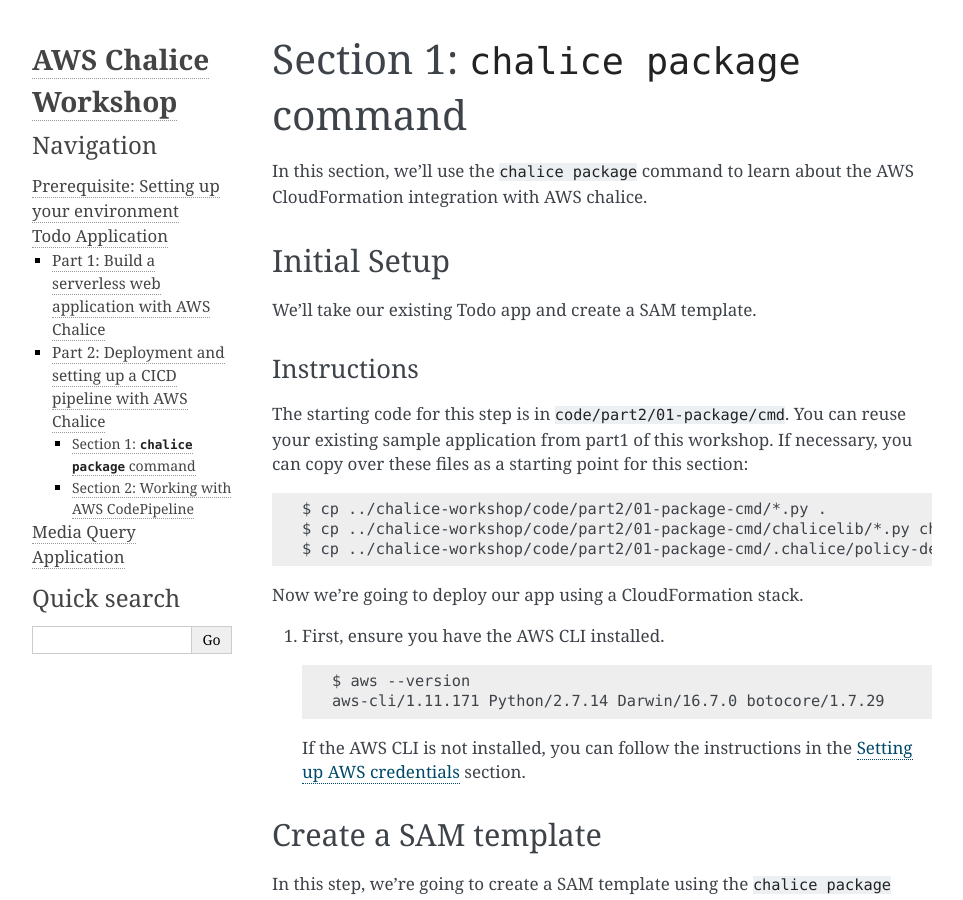
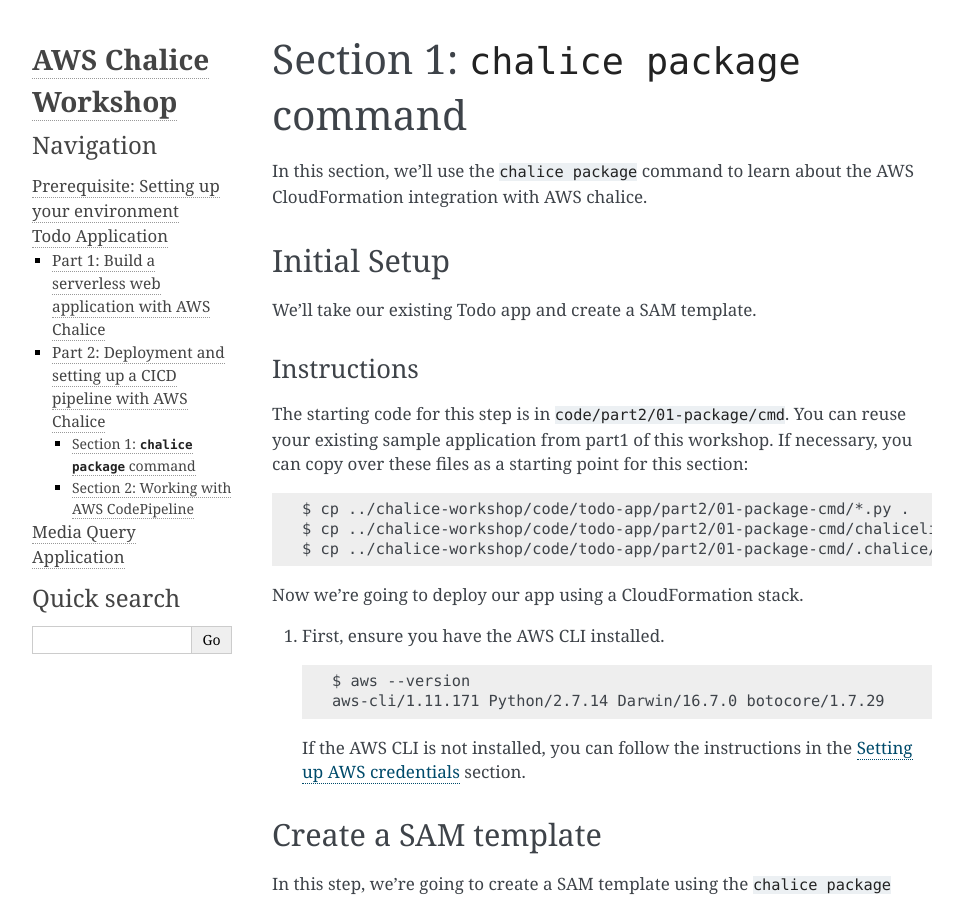
Before and after one commit to aws-samples/chalice-workshop, a Sphinx documentation site: the page built from docs/source/todo-app/part2/01-package-cmd.rst, in a window 1280 px wide and 900 px high. Shown: the whole window, without its empty margins (148-1111 px from the left). Built offline with Sphinx 7.4.7, drawn with Linux system fonts in a browser that asks for light colours.

Commit message:
FIX: Path correction

```diff
--- a/docs/source/todo-app/part2/01-package-cmd.rst
+++ b/docs/source/todo-app/part2/01-package-cmd.rst
@@ -20,9 +20,9 @@
 you can copy over these files as a starting point for this
 section::
 
-    $ cp ../chalice-workshop/code/part2/01-package-cmd/*.py .
-    $ cp ../chalice-workshop/code/part2/01-package-cmd/chalicelib/*.py chalicelib/
-    $ cp ../chalice-workshop/code/part2/01-package-cmd/.chalice/policy-dev.json .chalice/policy-dev.json
+    $ cp ../chalice-workshop/code/todo-app/part2/01-package-cmd/*.py .
+    $ cp ../chalice-workshop/code/todo-app/part2/01-package-cmd/chalicelib/*.py chalicelib/
+    $ cp ../chalice-workshop/code/todo-app/part2/01-package-cmd/.chalice/policy-dev.json .chalice/policy-dev.json
 
 Now we're going to deploy our app using a CloudFormation stack.
 
```
